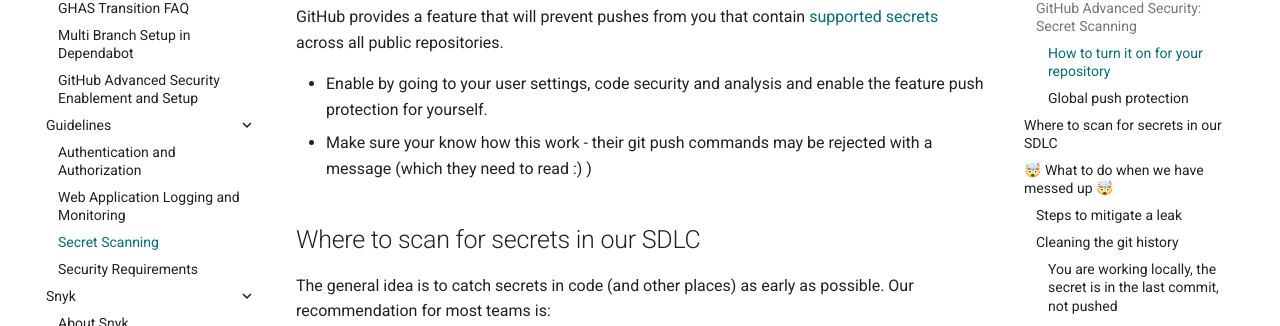
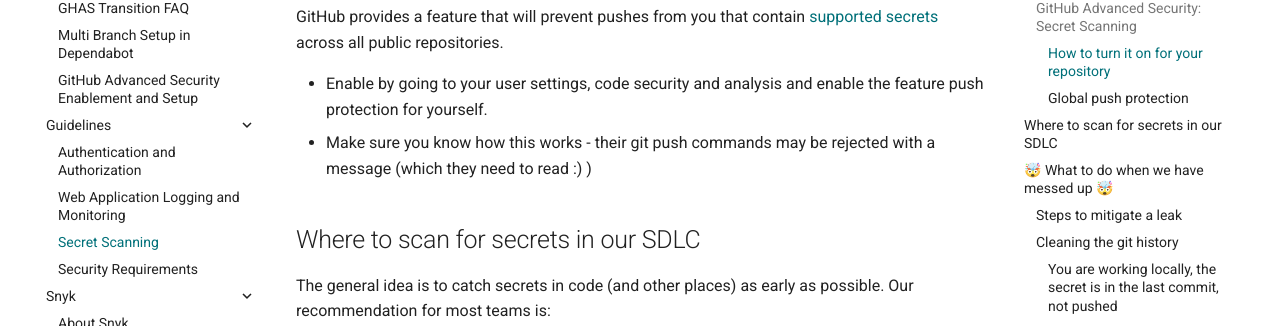
Before and after one commit to equinor/appsec, an MkDocs documentation site: the page built from docs/toolbox/guidelines/secret-scanning.md, in a window 1280 px wide and 900 px high, scrolled down 1611 px. Shown: the part 127-453 px from the top of the window. Built offline with MkDocs 1.6.1 and Material for MkDocs 9.7.7, drawn with Linux system fonts in a browser that asks for light colours; some web fonts are replaced; comment, search, counter and statistics services are not loaded.

Commit message:
Update docs/toolbox/guidelines/secret-scanning.md
Co-authored-by: Copilot <175728472+Copilot@users.noreply.github.com>

```diff
--- a/docs/toolbox/guidelines/secret-scanning.md
+++ b/docs/toolbox/guidelines/secret-scanning.md
@@ -47,7 +47,7 @@ GitHub Advanced Security is integrated into GitHub, providing features like the
 GitHub provides a feature that will prevent pushes from you that contain [supported secrets](https://docs.github.com/en/code-security/secret-scanning/secret-scanning-patterns#supported-secrets) across all public repositories.
 
 - Enable by going to your user settings, code security and analysis and enable the feature push protection for yourself.
-- Make sure your know how this work - their git push commands may be rejected with a message (which they need to read :) )
+- Make sure you know how this works - their git push commands may be rejected with a message (which they need to read :) )
 
 ## Where to scan for secrets in our SDLC
 
```
